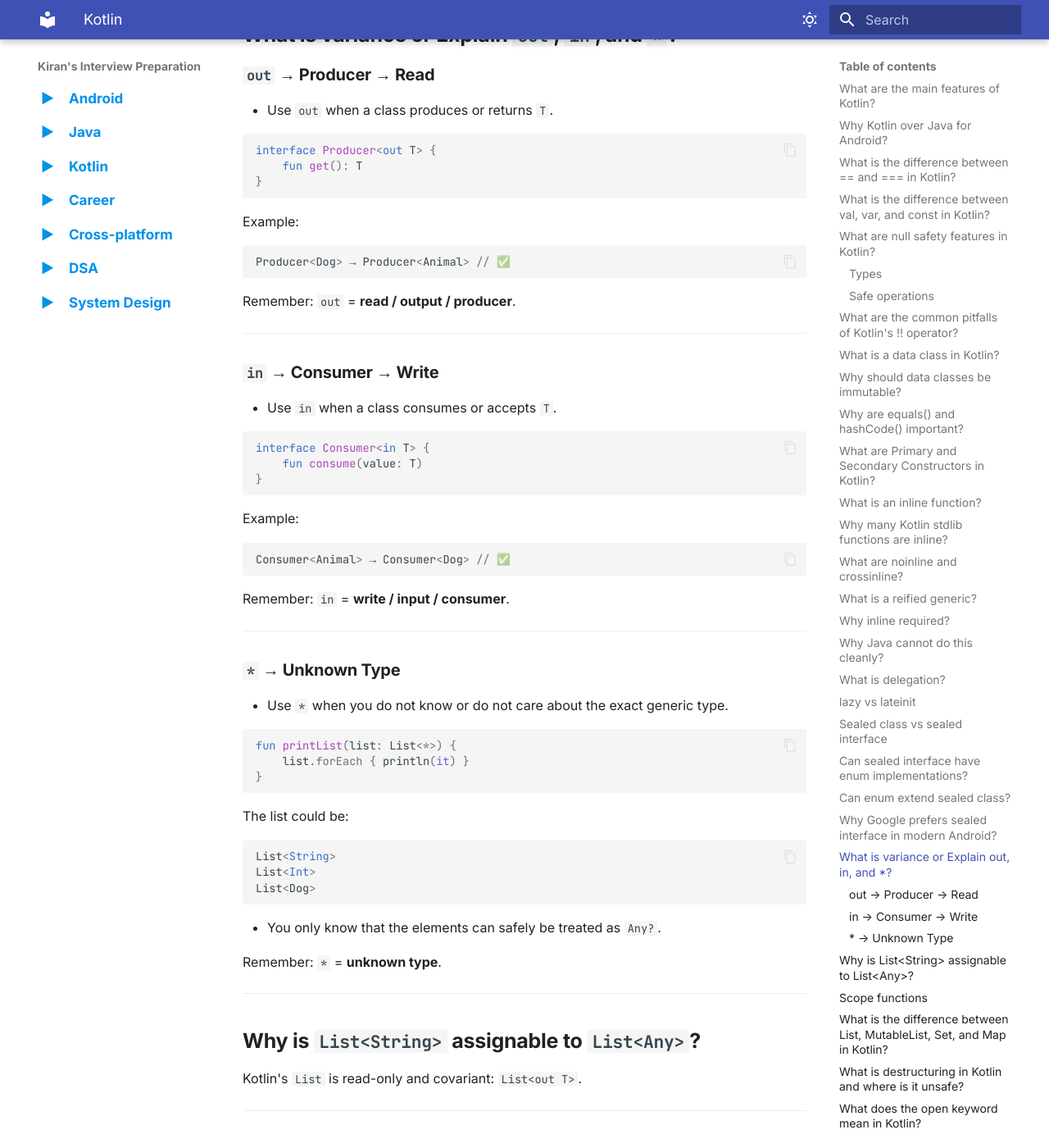
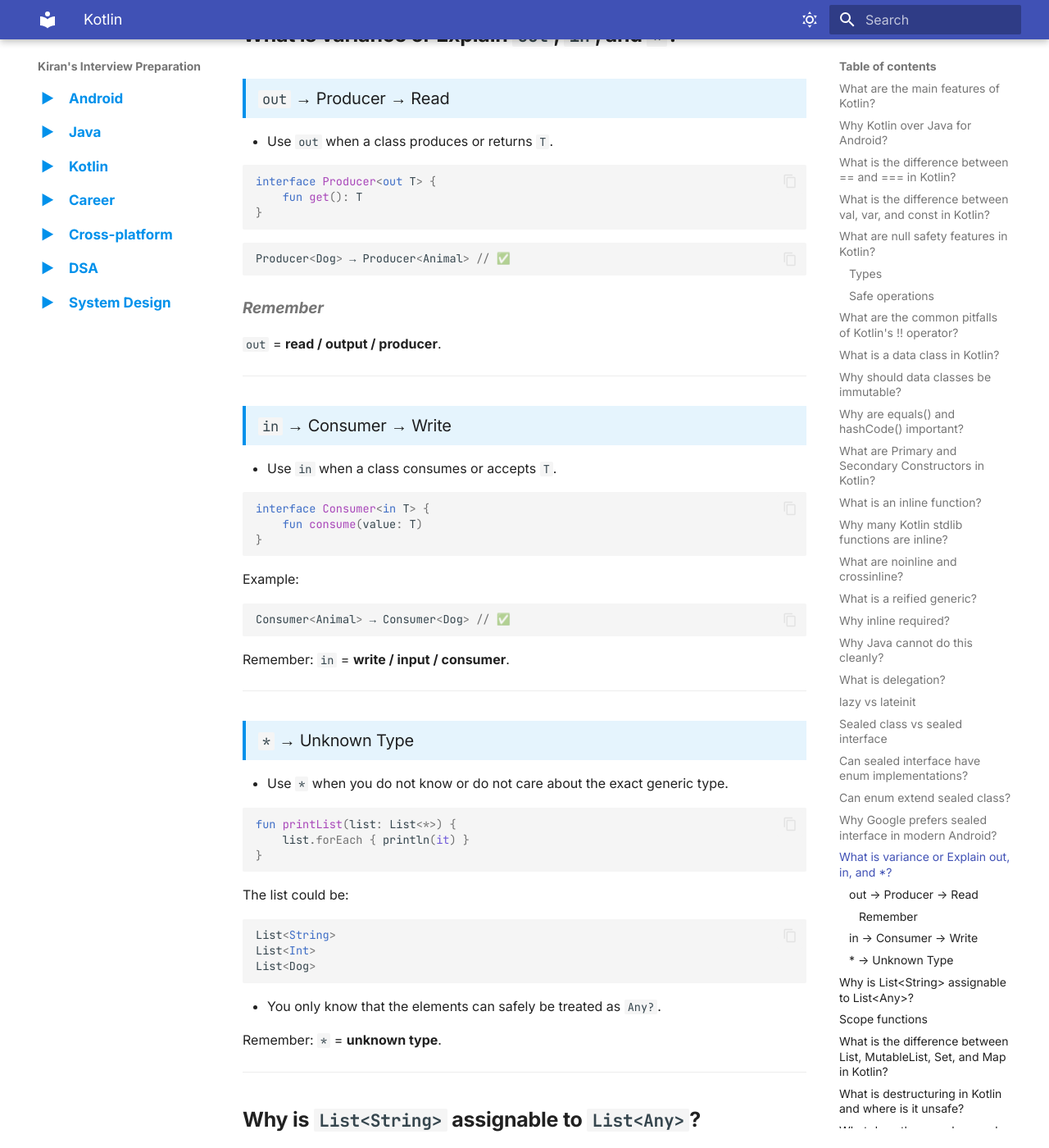
Before and after one commit to Kiran7007/Interview-Preparation, an MkDocs documentation site: the page built from docs/kotlin.md, in a window 1280 px wide and 1400 px high, scrolled down 7865 px. Shown: the whole window at 82% size. Built offline with MkDocs 1.6.1 and Material for MkDocs 9.7.7, drawn with Linux system fonts in a browser that asks for light colours.

Commit message:
Updated formate

````diff
--- a/docs/kotlin.md
+++ b/docs/kotlin.md
@@ -307,13 +307,13 @@ interface Producer<out T> {
 }
 ```
 
-Example:
-
 ```kotlin
 Producer<Dog> → Producer<Animal> // ✅
 ```
 
-Remember: `out` = **read / output / producer**.
+#### *Remember* {.answer-subtitle}
+
+`out` = **read / output / producer**.
 
 ---
 
--- a/docs/stylesheets/extra.css
+++ b/docs/stylesheets/extra.css
@@ -123,10 +123,14 @@
 }
 
 
-/* H3 */
+/* Answer titles */
 
-.md-content h3 {
-    font-weight: 650;
+.md-content .md-typeset h3 {
+    margin-top: 1.8rem;
+    padding: 0.45rem 0.75rem;
+    border-left: 0.2rem solid var(--md-accent-fg-color);
+    background: var(--md-accent-fg-color--transparent);
+    font-weight: 400;
 }
 
 
@@ -137,11 +141,30 @@
 }
 
 
+/* Optional context subtitles such as Syntax, Important, and Remember. */
+
+.md-content .md-typeset h4.answer-subtitle {
+    margin-top: 1.25rem;
+    margin-bottom: 0.35rem;
+    color: var(--md-default-fg-color--light);
+    font-size: 0.95rem;
+    font-style: italic;
+    font-weight: 600;
+}
+
+
 /* Body */
 
 .md-content p,
 .md-content li {
     font-weight: 400;
+}
+
+
+/* Keep every ordered list numeric, including nested sub-points. */
+
+.md-content .md-typeset ol {
+    list-style-type: decimal;
 }
 
 
````
